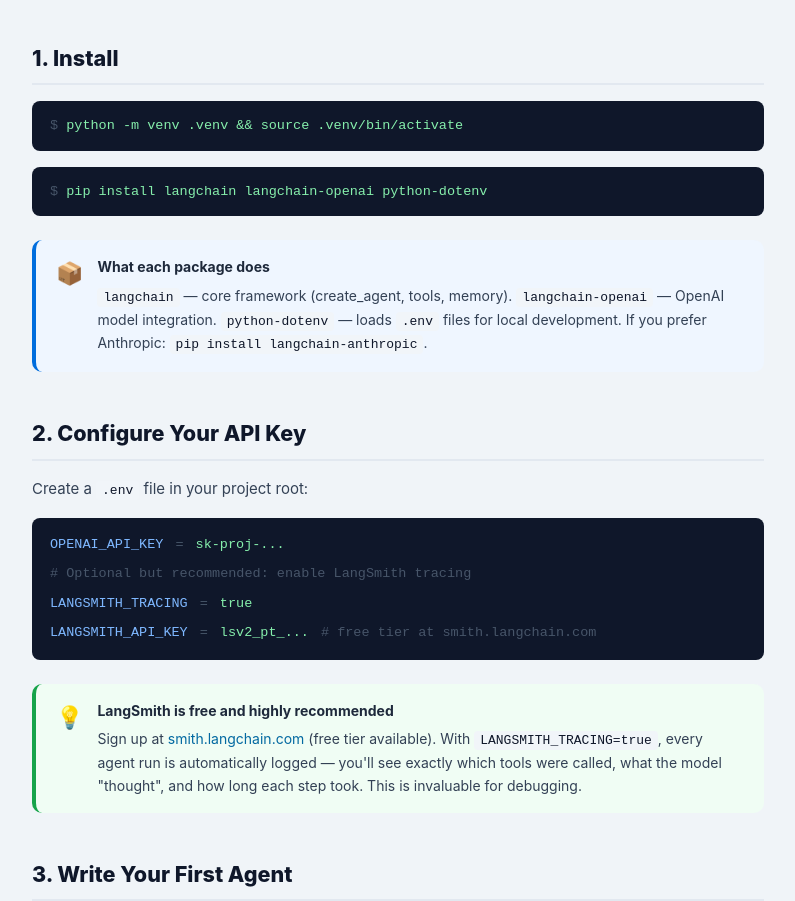
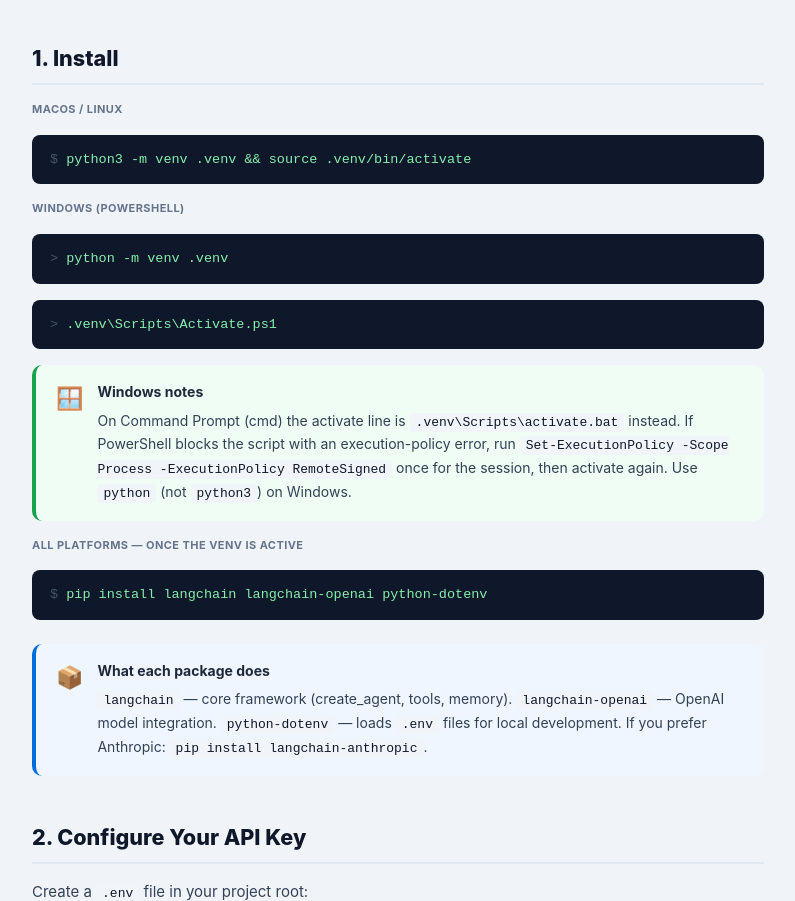
Before and after one commit to vins13pattar/Langchain-Byte-sized-lessons, a plain HTML site: page 02-first-agent.html in a window 1280 px wide. Shown: the part 1727-2628 px from the top of the page, without its empty margins (378-1173 px from the left). Drawn offline with nearby package versions, Linux system fonts and the light colour scheme.

Commit message:
Add Windows command variants for venv activation and env setup
- 02-first-agent: labeled macOS/Linux vs Windows PowerShell venv blocks + Windows notes callout
- 31-agent-chat-ui: PowerShell/cmd activation and copy .env equivalents
- faq: Windows Activate.ps1/activate.bat paths alongside source activate

```diff
--- a/02-first-agent.html
+++ b/02-first-agent.html
@@ -73,6 +73,8 @@ code.inline{background:#F1F5F9;color:#0F172A;padding:2px 6px;border-radius:4px;f
 /* shell command */
 .shell{background:#0F172A;border-radius:8px;padding:14px 18px;margin:16px 0;font-family:'JetBrains Mono','Fira Code',monospace;font-size:13.5px;color:#86EFAC}
 .shell::before{content:'$ ';color:#475569}
+.shell.win::before{content:'> ';color:#475569}
+.os-label{font-size:11px;font-weight:700;letter-spacing:.04em;text-transform:uppercase;color:#64748B;margin:14px 0 4px}
 
 /* output box */
 .output-box{background:#FAFAFA;border:1px solid var(--border);border-radius:8px;padding:16px;margin:16px 0;font-family:'JetBrains Mono','Fira Code',monospace;font-size:13px;color:#334155;line-height:1.7}
@@ -236,7 +238,22 @@ code.inline{background:#F1F5F9;color:#0F172A;padding:2px 6px;border-radius:4px;f
 
   <h2>1. Install</h2>
 
-  <div class="shell">python -m venv .venv &amp;&amp; source .venv/bin/activate</div>
+  <div class="os-label">macOS / Linux</div>
+  <div class="shell">python3 -m venv .venv &amp;&amp; source .venv/bin/activate</div>
+
+  <div class="os-label">Windows (PowerShell)</div>
+  <div class="shell win">python -m venv .venv</div>
+  <div class="shell win">.venv\Scripts\Activate.ps1</div>
+
+  <div class="callout tip" style="margin:8px 0 16px">
+    <div class="callout-icon">🪟</div>
+    <div class="callout-content">
+      <strong>Windows notes</strong>
+      <p>On Command Prompt (cmd) the activate line is <code class="inline">.venv\Scripts\activate.bat</code> instead. If PowerShell blocks the script with an execution-policy error, run <code class="inline">Set-ExecutionPolicy -Scope Process -ExecutionPolicy RemoteSigned</code> once for the session, then activate again. Use <code class="inline">python</code> (not <code class="inline">python3</code>) on Windows.</p>
+    </div>
+  </div>
+
+  <div class="os-label">All platforms — once the venv is active</div>
   <div class="shell">pip install langchain langchain-openai python-dotenv</div>
 
   <div class="callout info">
```
Also changed, not shown: 31-agent-chat-ui.html (+10 -2 lines), faq.html (+1 -1 lines).
